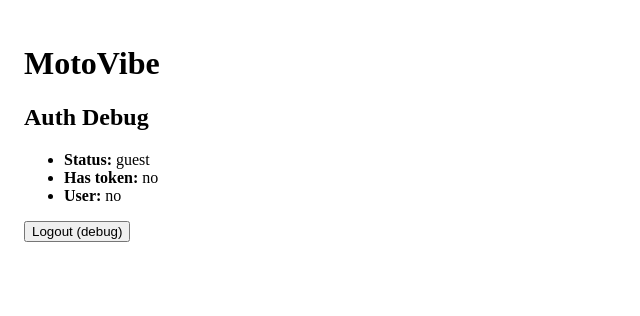
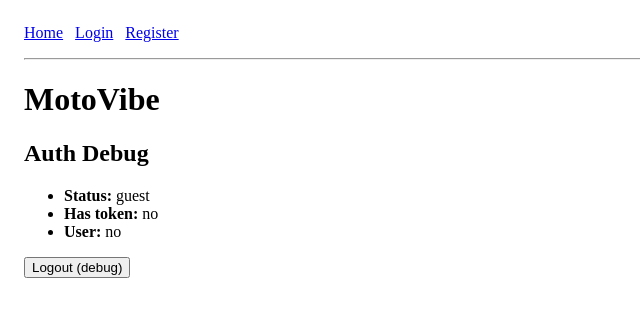
Before and after one commit to Shmuel5252/motovibe, a React (Vite) app in the folder client/: page / in a window 1280 px wide. Shown: the top 316 px of the page, without its empty margins (0-640 px from the left). Built offline with nearby package versions, Linux system fonts and the light colour scheme; no server answers.

Commit message:
feat(app): add navigation to AppShell

```diff
--- a/client/src/app/layouts/AppShell.jsx
+++ b/client/src/app/layouts/AppShell.jsx
@@ -1,10 +1,40 @@
 import React from "react";
+import { Link } from "react-router-dom";
+import { useAuth } from "../state/useAuth.js";
+import { logout } from "../state/authStore.js";
 import { Outlet } from "react-router-dom";
 
+
 export default function AppShell() {
+  const auth = useAuth();
+
   return (
     <div style={{ padding: 16 }}>
-      <Outlet />
+      <nav style={{ marginBottom: 16, display: "flex", gap: 12 }}>
+        <Link to="/">Home</Link>
+
+        {auth.status === "authenticated" && (
+          <>
+            <Link to="/routes">Routes</Link>
+            <Link to="/ride/active">Ride Active</Link>
+            <Link to="/rides/history">History</Link>
+            <button onClick={logout}>Logout</button>
+          </>
+        )}
+
+        {auth.status !== "authenticated" && (
+          <>
+            <Link to="/auth/login">Login</Link>
+            <Link to="/auth/register">Register</Link>
+          </>
+        )}
+      </nav>
+
+      <hr />
+
+      <div>
+        <Outlet />
+      </div>
     </div>
   );
 }
```
